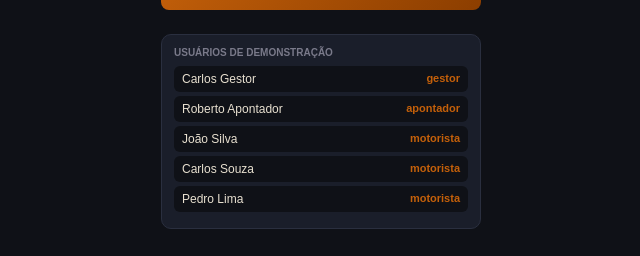
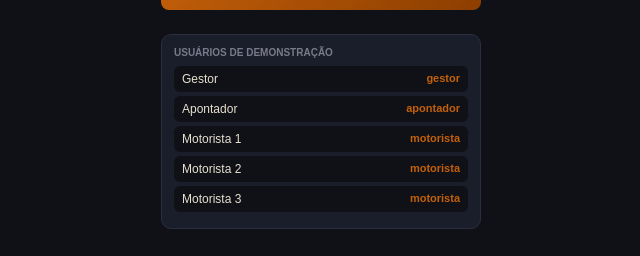
Before and after one commit to pedrojacobdadalt-code/Cascalhotrack, a React (Create React App) app in the folder cascalhotrack-app/: page / in a window 1280 px wide. Shown: the part 427-683 px from the top of the page, without its empty margins (319-959 px from the left). Built offline with nearby package versions, Linux system fonts and the light colour scheme.

Commit message:
Update App.jsx

```diff
--- a/cascalhotrack-app/src/App.jsx
+++ b/cascalhotrack-app/src/App.jsx
@@ -4,25 +4,16 @@ import { useState, useEffect, useRef } from "react";
 const JAZIDA = { nome: "Jazida Central", lat: -15.7801, lng: -47.9292 };
 
 const USUARIOS = [
-  { id:1, nome:"Carlos Gestor",     login:"gestor",    senha:"1234", perfil:"gestor"    },
-  { id:2, nome:"Roberto Apontador", login:"apontador", senha:"1234", perfil:"apontador" },
-  { id:3, nome:"João Silva",        login:"joao",      senha:"1234", perfil:"motorista", caminhaoId:1 },
-  { id:4, nome:"Carlos Souza",      login:"carlos",    senha:"1234", perfil:"motorista", caminhaoId:2 },
-  { id:5, nome:"Pedro Lima",        login:"pedro",     senha:"1234", perfil:"motorista", caminhaoId:3 },
+  { id:1, nome:"Gestor",      login:"gestor",      senha:"1234", perfil:"gestor"    },
+  { id:2, nome:"Apontador",   login:"apontador",   senha:"1234", perfil:"apontador" },
+  { id:3, nome:"Motorista 1", login:"motorista1",  senha:"1234", perfil:"motorista", caminhaoId:1 },
+  { id:4, nome:"Motorista 2", login:"motorista2",  senha:"1234", perfil:"motorista", caminhaoId:2 },
+  { id:5, nome:"Motorista 3", login:"motorista3",  senha:"1234", perfil:"motorista", caminhaoId:3 },
 ];
 
-const CAMINHOES_INIT = [
-  { id:1, placa:"ABC-1234", motorista:"João Silva",   freteiro:"Transportes Silva", volumeM3:12, whatsapp:"5565999990001" },
-  { id:2, placa:"DEF-5678", motorista:"Carlos Souza", freteiro:"Fretes Souza",      volumeM3:10, whatsapp:"5565999990002" },
-  { id:3, placa:"GHI-9012", motorista:"Pedro Lima",   freteiro:"Transportes Lima",  volumeM3:14, whatsapp:"5565999990003" },
-];
+const CAMINHOES_INIT = [];
 
-const DESTINOS_INIT = [
-  { id:1, nome:"Estrada Vicinal KM 4",  distanciaM:4200  },
-  { id:2, nome:"Fazenda Santa Rita",    distanciaM:8700  },
-  { id:3, nome:"Comunidade São João",   distanciaM:15300 },
-  { id:4, nome:"Acesso Córrego Fundo",  distanciaM:20000 },
-];
+const DESTINOS_INIT = [];
 
 const TABELA_INIT = [
   { faixaLabel:"50 a 400 m",      mMin:50,   mMax:400,   valorM3xM:3.62  },
```
